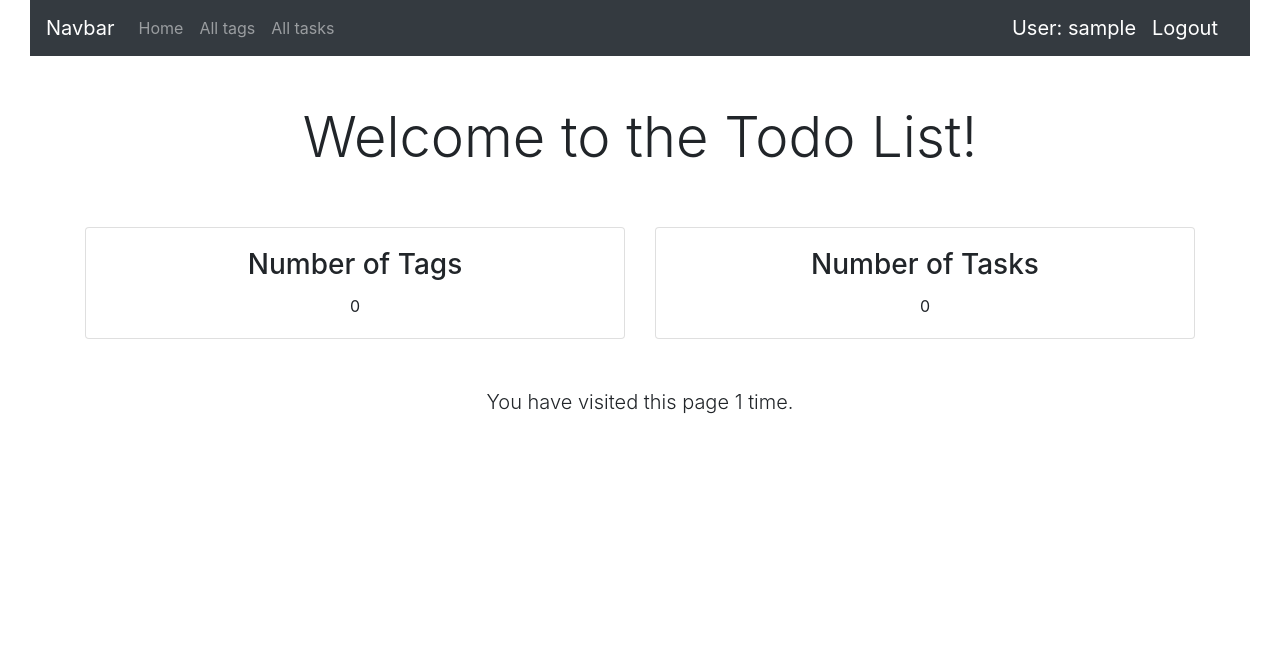
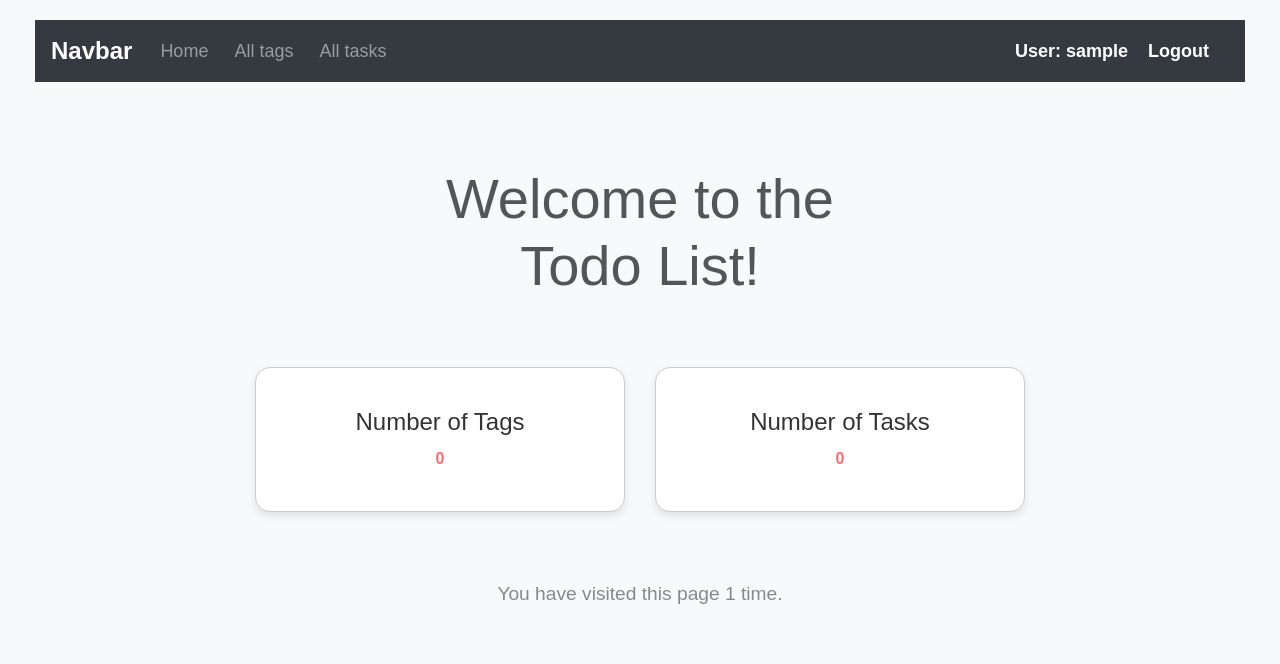
Before and after one commit to volodymyr-komarnyckyi/todo_list, a Django app: page / in a window 1280 px wide. Shown: the top 664 px of the page. Run offline with Django 4.2, Linux system fonts and the light colour scheme; the visitor is signed in with stand-in values (Sample User, id 1); data that the repository does not hold is empty; some libraries are stand-ins or nearby versions.

Commit message:
Add css styles for project

```diff
--- /dev/null
+++ b/static/css/styles.css
@@ -0,0 +1,348 @@
+body {
+  font-family: Arial, sans-serif;
+  background-color: #f8f8f8;
+  margin: 0;
+  padding: 0;
+}
+
+.container-fluid {
+  padding: 20px;
+}
+
+.row-sm-2 {
+  background-color: #f0f0f0;
+  min-width: 100vh;
+  margin-bottom: 15px;
+}
+
+.row-sm-10 {
+  padding: 20px;
+  min-width: 100vh;
+}
+
+h1 {
+  font-size: 32px;
+  margin-bottom: 20px;
+}
+
+.card {
+  border: 1px solid #ccc;
+  padding: 20px;
+  margin-bottom: 20px;
+}
+
+.card h3 {
+  font-size: 24px;
+  margin-bottom: 10px;
+}
+
+.card p {
+  font-size: 16px;
+}
+
+.pagination {
+  display: flex;
+  justify-content: center;
+  align-items: center;
+  margin-top: 20px;
+}
+
+.pagination a {
+  text-decoration: none;
+  color: #333;
+  background-color: #f0f0f0;
+  padding: 8px 12px;
+  margin: 5px;
+  border: 1px solid #ccc;
+  border-radius: 5px;
+}
+
+.pagination a:hover {
+  background-color: #ddd;
+}
+
+.pagination .active {
+  background-color: #333;
+  color: #fff;
+}
+
+.hr-divider {
+  border-top: 1px solid #ccc;
+  margin: 20px 0;
+}
+
+body {
+    background-color: #f8f9fa;
+    color: #333;
+    font-family: Arial, sans-serif;
+  }
+
+.container {
+  max-width: 800px;
+  margin: 0 auto;
+}
+
+.card {
+  border-radius: 15px;
+  box-shadow: 0 4px 8px rgba(0, 0, 0, 0.1);
+  padding: 20px;
+  background-color: #fff;
+}
+
+.display-4 {
+  color: #555;
+}
+
+.lead {
+  font-size: 1.2rem;
+  color: #888;
+}
+
+.card-title {
+  font-size: 1.5rem;
+  color: #333;
+  margin-bottom: 15px;
+}
+
+.card-text {
+  font-size: 2rem;
+  font-weight: bold;
+  color: #ff6b6b;
+}
+
+.mt-5 {
+  margin-top: 50px;
+}
+
+.row::after {
+  content: "";
+  clear: both;
+  display: table;
+}
+
+.col-md-4 {
+  float: left;
+  width: 33.33%;
+  padding: 0 15px;
+}
+
+.text-center {
+  text-align: center;
+}
+
+.lead {
+  font-size: 1.2rem;
+  color: #888;
+}
+
+#full-screen-example {
+  width: 280px;
+}
+
+.dish-list-container {
+  display: flex;
+  flex-wrap: wrap;
+  justify-content: space-between;
+}
+
+.dish-item {
+  width: calc(33.33% - 20px);
+  margin-bottom: 20px;
+  background-color: #DBCDA8;
+  padding: 20px;
+  border-radius: 5px;
+}
+
+.dish-name {
+  font-size: 24px;
+  font-weight: bold;
+  margin-bottom: 10px;
+}
+
+.dish-name a {
+  color: #000;
+}
+
+.dish-details {
+  font-size: 16px;
+}
+
+.dish-details a {
+  color: #000;
+}
+
+.dish-cooks {
+  font-size: 16px;
+}
+
+.dish-cooks a {
+  display: block;
+  margin-bottom: 5px;
+  text-decoration: none;
+  color: #000;
+}
+
+.dish-cooks a:hover {
+  text-decoration: underline;
+}
+
+.cook-list-container {
+  display: flex;
+  flex-wrap: wrap;
+  justify-content: space-between;
+}
+
+.cook-item {
+  width: calc(33.33% - 20px);
+  background-color: #DBCDA8;
+  border: 1px solid #dcdcdc;
+  border-radius:5px;
+  padding: 20px;
+  box-shadow: 0 4px 8px rgba(0, 0, 0, 0.1);
+  display: flex;
+  flex-direction: column;
+}
+
+.cook-name {
+  font-size: 24px;
+  font-weight: bold;
+  margin-bottom: 10px;
+}
+
+.cook-details {
+  overflow: auto;
+  flex-grow: 1;
+}
+
+.cook-details p {
+  margin: 5px 0;
+}
+
+.cook-buttons {
+  display: flex;
+  justify-content: flex-end;
+  margin-top: 10px;
+}
+
+.cook-buttons a {
+  padding: 8px 12px;
+  border-radius: 4px;
+  text-decoration: none;
+  color: #ffffff;
+  cursor: pointer;
+  transition: background-color 0.2s;
+  font-size: 14px;
+  margin-left: 10px;
+}
+
+.btn-cook-details {
+  background-color: #4285F4;
+}
+
+.btn-cook-details:hover {
+  background-color: #357ae8;
+}
+
+.dish-type-container {
+  display: flex;
+  flex-wrap: wrap;
+  justify-content: space-between;
+}
+
+.dish-type-item {
+  width: calc(33.33% - 20px);
+  margin-bottom: 20px;
+  background-color: #DBCDA8;
+  padding: 20px;
+  border-radius: 5px;
+  display: flex;
+  flex-direction: column;
+  justify-content: space-between;
+}
+
+.dish-type-name {
+  font-size: 24px;
+  font-weight: bold;
+  margin-bottom: 10px;
+}
+
+.dish-type-list-name {
+  font-size: 16px;
+  flex-grow: 1;
+}
+
+.dish-type-list-name a {
+  color: #000;
+}
+
+.dish-type-buttons {
+  display: flex;
+  justify-content: flex-end;
+  margin-top: 10px;
+}
+
+.dish-type-buttons a {
+  padding: 8px 12px;
+  border-radius: 4px;
+  text-decoration: none;
+  color: #ffffff;
+  cursor: pointer;
+  transition: background-color 0.2s;
+  font-size: 14px;
+  margin-left: 10px;
+}
+
+.btn-update {
+  background-color: #4285F4;
+}
+
+.btn-delete {
+  background-color: #DC3545;
+}
+
+.btn-update:hover,
+.btn-delete:hover {
+  background-color: #357ae8;
+}
+
+.navbar {
+  background-color: #ccc;
+  width: 100%;
+}
+
+.navbar-brand {
+  font-size: 24px;
+  font-weight: bold;
+  color: #007bff;
+  text-decoration: none;
+  margin-right: 20px;
+}
+
+.navbar-nav .nav-link {
+  font-size: 18px;
+  color: #333;
+  margin-right: 10px;
+  text-decoration: none;
+}
+
+.navbar-nav .nav-link:hover {
+  color: #007bff;
+}
+
+.navbar-nav .nav-item.active .nav-link {
+  color: #007bff;
+}
+
+.form-inline .navbar-brand {
+  font-size: 18px;
+  color: #fff;
+  text-decoration: none;
+}
+
+.form-inline .navbar-brand:hover {
+  color: #007bff;
+}
+
+.search {
+  margin-bottom: 10px;
+}
--- a/templates/base.html
+++ b/templates/base.html
@@ -9,7 +9,7 @@
         integrity="sha384-xOolHFLEh07PJGoPkLv1IbcEPTNtaed2xpHsD9ESMhqIYd0nLMwNLD69Npy4HI+N"
         crossorigin="anonymous">
   {% block title %}
-    <title>Kitchen</title>
+    <title>To Do List</title>
   {% endblock %}
 
   {% load static %}
--- a/todo_list/settings.py
+++ b/todo_list/settings.py
@@ -119,6 +119,10 @@
 
 STATIC_URL = 'static/'
 
+STATICFILES_DIRS = [
+    BASE_DIR / "static",
+]
+
 # Default primary key field type
 # https://docs.djangoproject.com/en/4.2/ref/settings/#default-auto-field
 
--- a/todo_list/urls.py
+++ b/todo_list/urls.py
@@ -14,10 +14,12 @@
     1. Import the include() function: from django.urls import include, path
     2. Add a URL to urlpatterns:  path('blog/', include('blog.urls'))
 """
+from django.conf import settings
+from django.conf.urls.static import static
 from django.contrib import admin
 from django.urls import path, include
 
 urlpatterns = [
     path('admin/', admin.site.urls),
     path("", include("todo.urls", namespace="todo"))
-]
+] + static(settings.MEDIA_URL, document_root=settings.MEDIA_ROOT)
```
